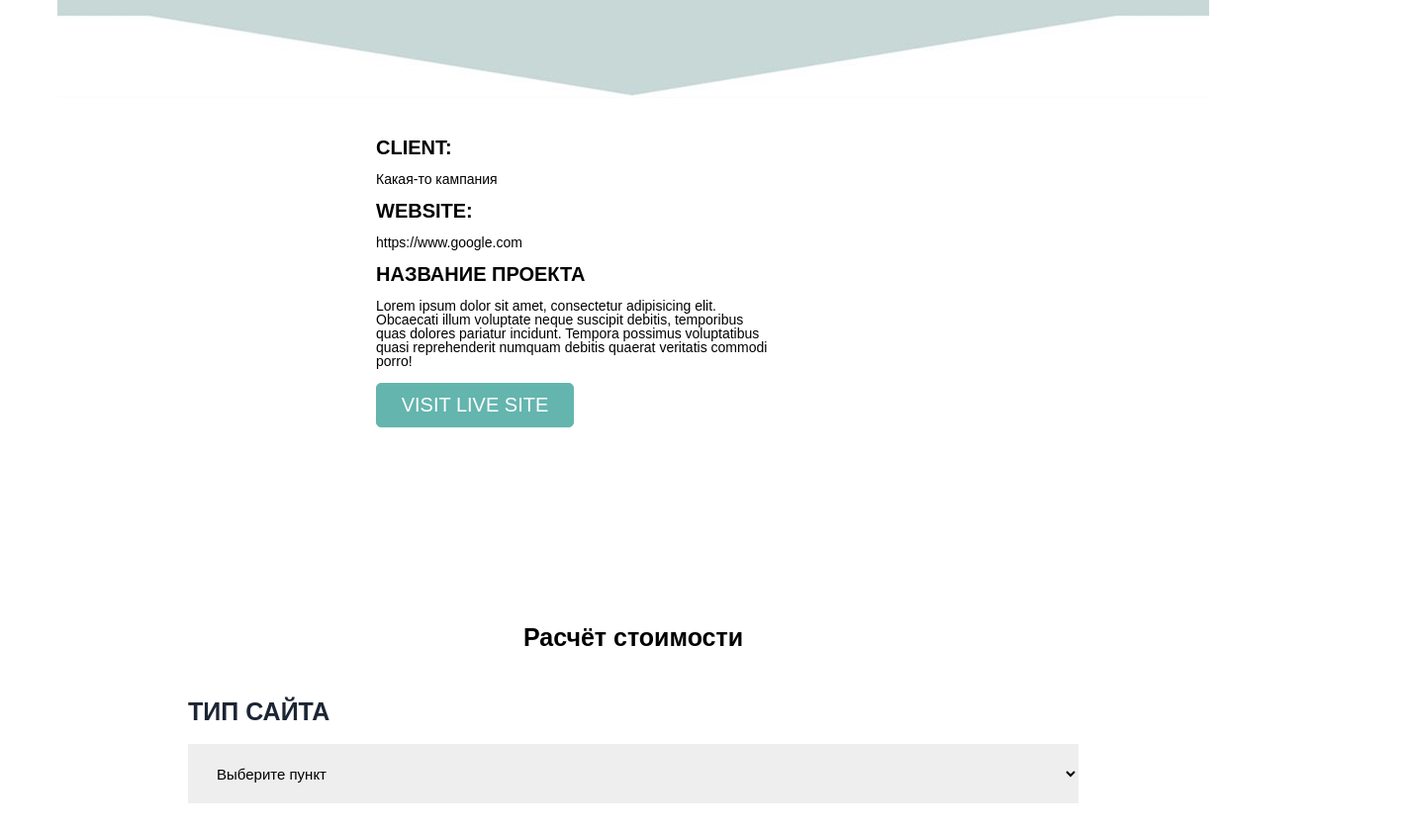
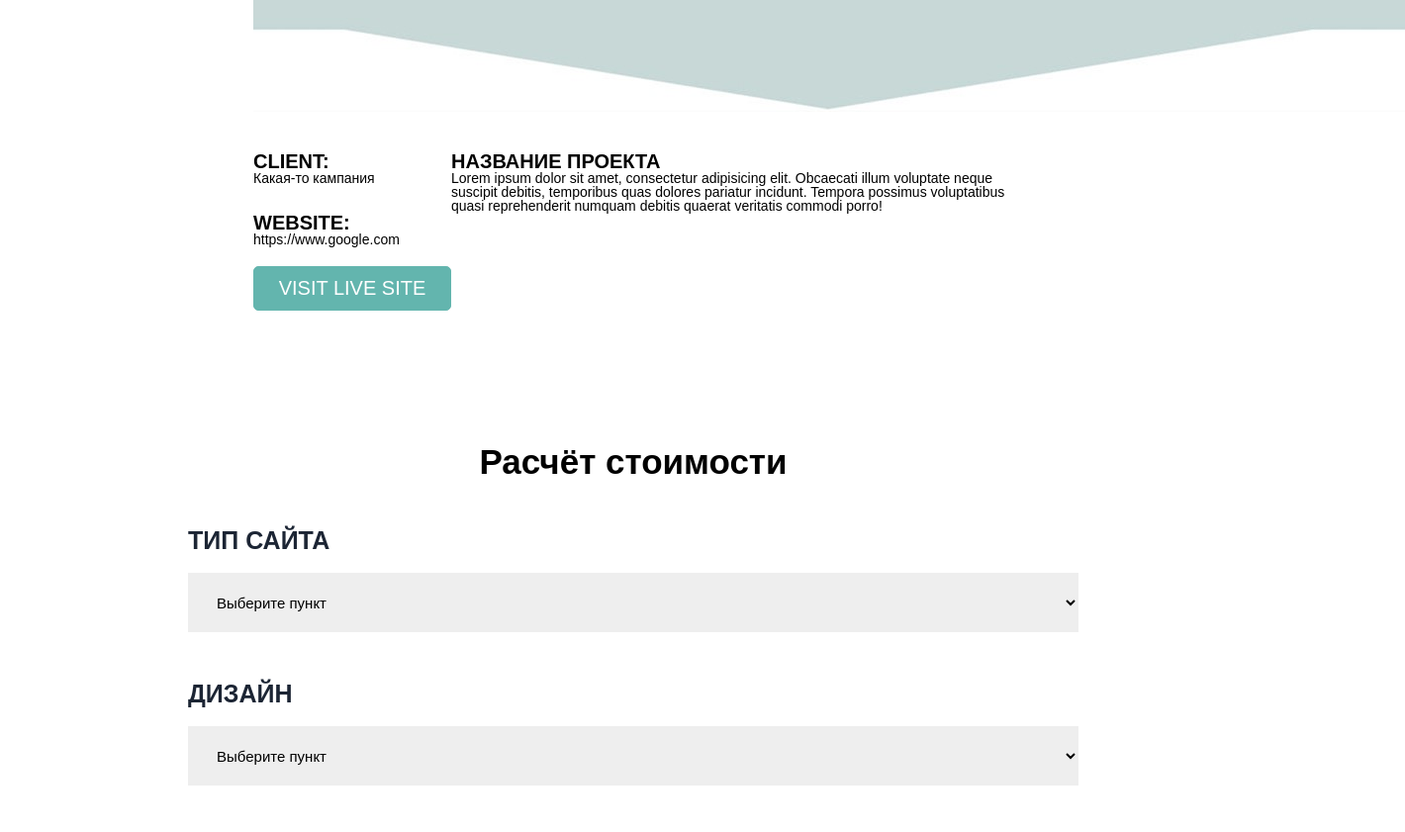
Before and after one commit to Wycctrujjla109121/Wycctrujjla109121.github.io, a plain HTML site: page src/index.html in a window 1280 px wide. Shown: the part 2760-3601 px from the top of the page at 99% size, 1420 px wide, since content can reach past the window. Drawn offline with Linux system fonts and the light colour scheme.

Commit message:
Исправил keys

```diff
--- a/src/css/style.css
+++ b/src/css/style.css
@@ -79,8 +79,6 @@ nav{
     text-transform: uppercase;
 }
 
-
-
 .info_me_container img{
     margin-top: 30px;
     margin-bottom: 30px;
@@ -94,8 +92,6 @@ nav{
     padding: 20px 0px;
     color: #717883;
 }
-
-
 
 .info input{
     border: 2px solid #6f707e;
@@ -143,6 +139,9 @@ nav{
 
 .keys{
     text-align: center;
+
+    margin-left: 20%;
+    margin-right: 18%;
 }
 
 .keys_container h2{
@@ -163,24 +162,23 @@ nav{
     margin-bottom: 40px;
 }
 
-.keys_container li h2{
+.client{
+    float: left;
     text-align: left;
-    margin-left: 380px;
-    font-weight: bold;
 }
 
-.keys_container li p{
+.name_project {
     text-align: left;
-    margin-left: 380px;
-    margin-top: 15px;
-    margin-bottom: 15px;
-    width: 400px;
+    margin-left: 200px;
+}
+
+.website{
+    text-align: left;
 }
 
 .keys_container input{
-    display: block;
-    text-align: left;
-    margin-left: 380px;
+    float: left;
+    margin-top: 20px;
     color: white;
     border: 1px solid #63b5ae;
     background-color: #63b5ae;
@@ -200,7 +198,7 @@ nav{
 }
 
 .cost_container h2{
-    font-size: 25px;
+    font-size: 35px;
     font-weight: bold;
 
 }
--- a/src/index.html
+++ b/src/index.html
@@ -12,6 +12,7 @@
     <link rel="stylesheet" href="css/reset.css">
     <link rel="stylesheet" href="css/style.css">
     <title>Данила Кулешов - веб разработчик</title>
+    <link rel="icon" href="https://www.google.com/s2/favicons?domain=https://timeweb.com" type="image/x-icon">
 </head>
 
 <body>
@@ -101,30 +102,27 @@
             <h4>Lorem ipsum dolor, sit amet consectetur adipisicing elit. Quis aut rem fugit dolore! Blanditiis
                 accusamus, reprehenderit iste ea eaque placeat?</h4>
             <img class="keys_image" src="img/KeysImage.jpg" alt="Картинка">
-            <ul>
-                <li>
+
+            <div class="client">
                 <h2>Client:</h2>
                 <p>
                     Какая-то кампания
                 </p>
-                </li>
-                <li>
-                    <h2>Website:</h2>
-                    <p>
-                        <a href="https://www.google.com" target="blanc">https://www.google.com</a>
-                    </p>
-                </li>
-                <li>
+            </div>
+            <div class="name_project">
                 <h2>Название проекта</h2>
                 <p>
                     Lorem ipsum dolor sit amet, consectetur adipisicing elit. Obcaecati illum voluptate neque
                     suscipit debitis, temporibus quas dolores pariatur incidunt. Tempora possimus voluptatibus quasi
                     reprehenderit numquam debitis quaerat veritatis commodi porro!
                 </p>
-                </li>
-            </ul>
-
-
+            </div>
+            <div class="website">
+            <h2>Website:</h2>
+            <p>
+                <a href="https://www.google.com" target="blanc">https://www.google.com</a>
+            </p>
+        </div>
             <input type="sumbit" value="VISIT LIVE SITE">
         </div>
     </div>
```
Lines whose indentation alone changed are shown as unchanged.
